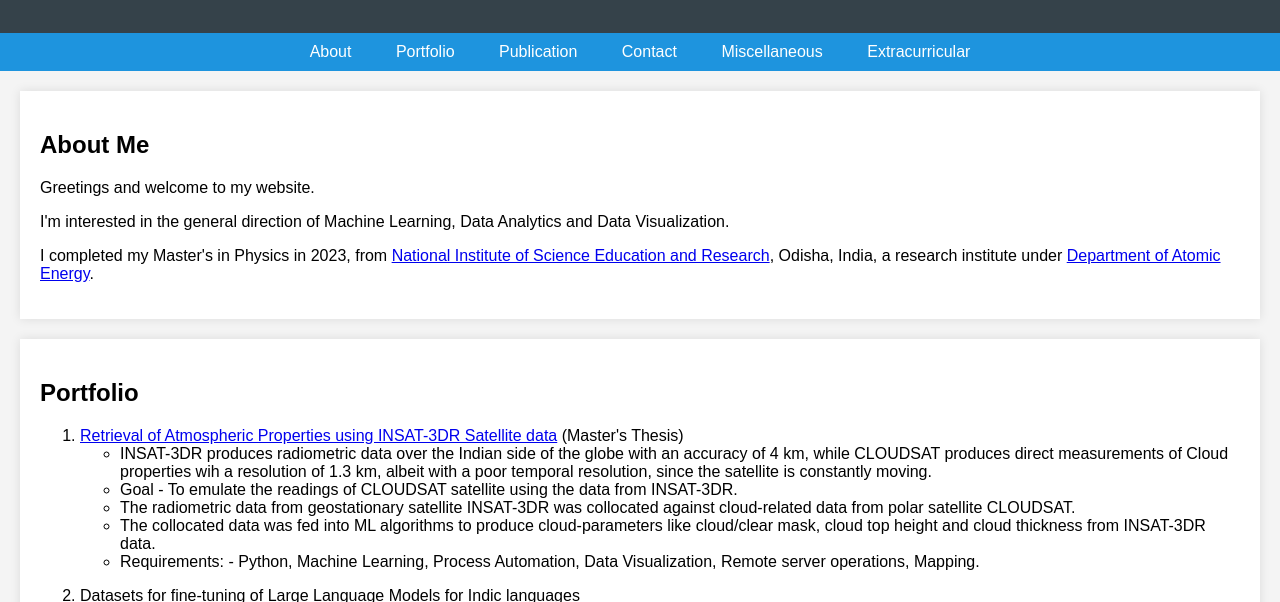
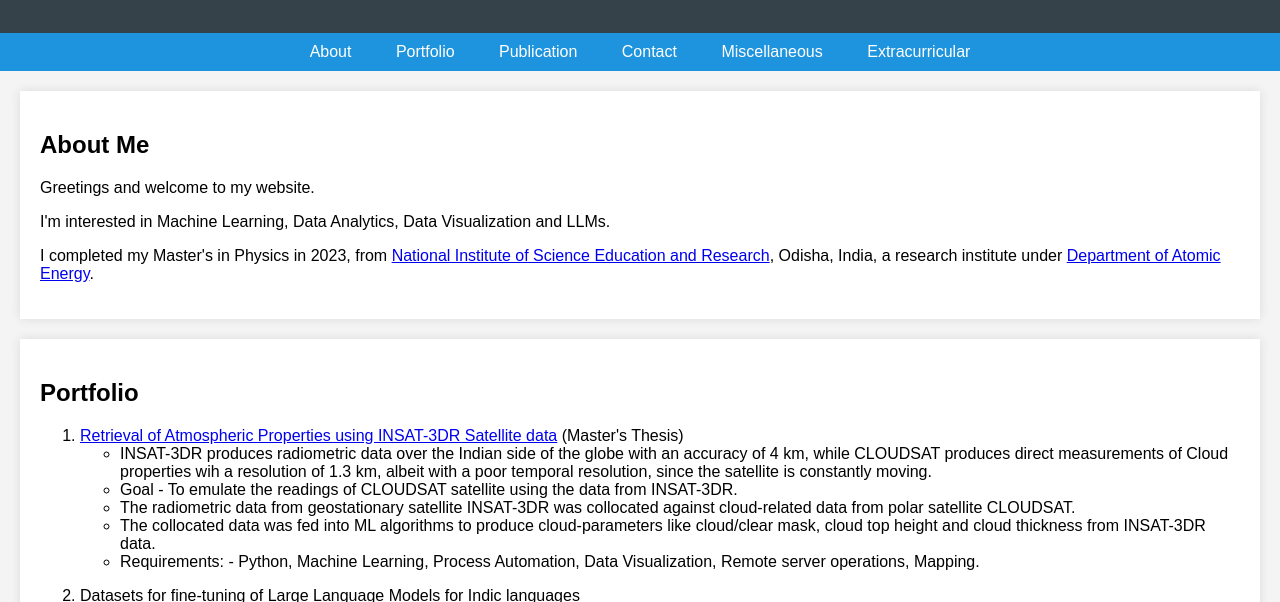
Before and after one commit to DebasishDhal/ImDebasish.github.io, a plain HTML site: page index.html in a window 1280 px wide. Shown: the part 121-723 px from the top of the page. Drawn offline with Linux system fonts and the light colour scheme.

Commit message:
Update index.html

```diff
--- a/index.html
+++ b/index.html
@@ -67,7 +67,7 @@
     <div class="container" id="about">
         <h2>About Me</h2>
         <p> Greetings and welcome to my website. </p>
-	<p> I'm interested in the general direction of Machine Learning, Data Analytics and Data Visualization. </p>
+	<p> I'm interested in Machine Learning, Data Analytics, Data Visualization and LLMs. </p>
 	<p> I completed my Master's in Physics in 2023, from <a href="https://en.wikipedia.org/wiki/National_Institute_of_Science_Education_and_Research_Bhubaneswar">National Institute of Science Education and Research</a>, Odisha, India, a research institute under <a href="https://en.wikipedia.org/wiki/Department_of_Atomic_Energy">Department of Atomic Energy</a>. </p>
     </div>
 
```
